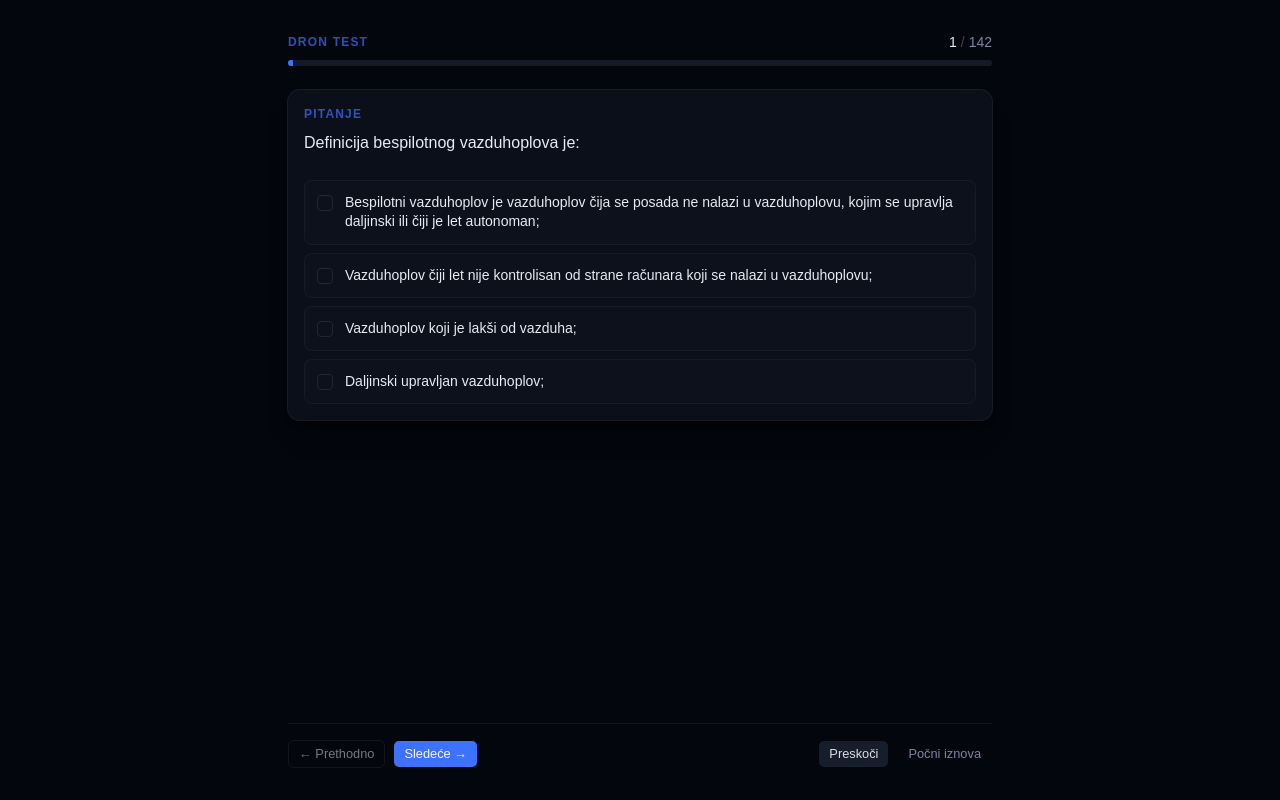
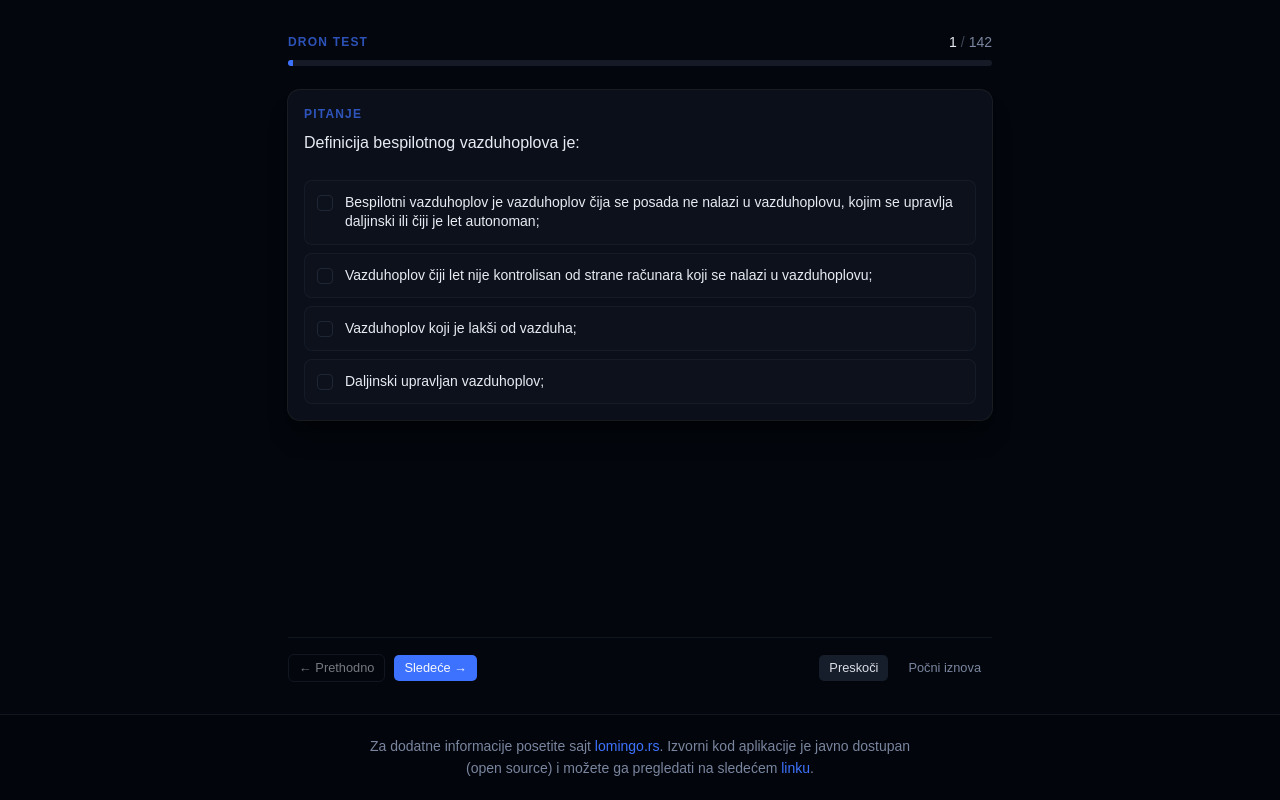
Before and after one commit to Aur316/SerbianDronTestSimulatorReact, a React (Vite) app: page / in a window 1280 px wide. Built offline with nearby package versions, Linux system fonts and the light colour scheme.

Commit message:
Refactor App component to include AppFooter and adjust layout structure; update Questions component to improve flex behavior and ensure proper rendering in various states; modify QuestionLayout for consistent height management.

```diff
--- a/src/App.tsx
+++ b/src/App.tsx
@@ -1,5 +1,13 @@
+import { AppFooter } from "@/components/app-footer/app-footer"
 import { Questions } from "@/components/questions/questions"
 
 export default function App() {
-  return <Questions />
+  return (
+    <div className="bg-background flex min-h-dvh flex-col">
+      <main className="flex min-h-0 flex-1 flex-col">
+        <Questions />
+      </main>
+      <AppFooter />
+    </div>
+  )
 }
--- /dev/null
+++ b/src/components/app-footer/app-footer.tsx
@@ -0,0 +1,17 @@
+import { Link } from "@/components/link/link"
+import { LOMINGO_INFO_URL, SOURCE_CODE_URL } from "@/utils/constants"
+
+export const AppFooter = () => {
+  return (
+    <footer className="border-border/50 bg-background/80 mt-auto border-t py-5 backdrop-blur-sm">
+      <div className="mx-auto flex w-full max-w-3xl flex-col items-center gap-4 px-4 md:px-8">
+        <p className="text-muted-foreground max-w-xl text-center text-xs leading-relaxed md:text-sm">
+          Za dodatne informacije posetite sajt{" "}
+          <Link href={LOMINGO_INFO_URL}>lomingo.rs</Link>. Izvorni kod
+          aplikacije je javno dostupan (open source) i možete ga pregledati na
+          sledećem <Link href={SOURCE_CODE_URL}>linku</Link>.
+        </p>
+      </div>
+    </footer>
+  )
+}
--- /dev/null
+++ b/src/components/link/link.tsx
@@ -0,0 +1,28 @@
+import { cn } from "@/lib/utils"
+
+import type { HtmlHTMLAttributes, PropsWithChildren } from "react"
+
+export interface LinkProps extends HtmlHTMLAttributes<HTMLAnchorElement> {
+  href: string
+}
+
+export const Link = ({
+  href,
+  children,
+  ...props
+}: PropsWithChildren<LinkProps>) => {
+  return (
+    <a
+      href={href}
+      target="_blank"
+      rel="noopener noreferrer"
+      className={cn(
+        "text-primary hover:text-primary/80 cursor-pointer font-bold font-medium hover:underline",
+        props.className,
+      )}
+      {...props}
+    >
+      {children}
+    </a>
+  )
+}
--- a/src/components/question-layout/question-layout.tsx
+++ b/src/components/question-layout/question-layout.tsx
@@ -24,7 +24,7 @@ export const QuestionLayout = ({
   onRestart,
 }: PropsWithChildren<QuestionLayoutProps>) => {
   return (
-    <div className="mx-auto flex min-h-screen w-full max-w-3xl flex-col gap-6 p-4 md:p-8">
+    <div className="mx-auto flex min-h-0 w-full max-w-3xl flex-1 flex-col gap-6 p-4 md:p-8">
       <CustomProgressBar
         currentIndex={currentIndex}
         total={total}
--- a/src/components/questions/questions.tsx
+++ b/src/components/questions/questions.tsx
@@ -27,7 +27,7 @@ export const Questions = () => {
 
   if (!questions.length) {
     return (
-      <div className="text-muted-foreground flex min-h-screen items-center justify-center p-8">
+      <div className="text-muted-foreground flex min-h-0 flex-1 flex-col items-center justify-center p-8">
         Nema učitanih pitanja.
       </div>
     )
@@ -37,7 +37,7 @@ export const Questions = () => {
 
   if (atEnd) {
     return (
-      <div className="mx-auto flex min-h-screen max-w-md flex-col items-center justify-center gap-6 p-8 text-center">
+      <div className="mx-auto flex min-h-0 max-w-md flex-1 flex-col items-center justify-center gap-6 p-8 text-center">
         <div className="flex size-20 items-center justify-center rounded-full border border-emerald-500/30 bg-emerald-500/10 text-4xl">
           ✓
         </div>
--- a/src/utils/constants.ts
+++ b/src/utils/constants.ts
@@ -1 +1,6 @@
 export const INDEX_STORAGE_KEY = "serbian-drone-quiz-question-index"
+
+export const LOMINGO_INFO_URL = "https://www.lomingointernational.com/"
+
+export const SOURCE_CODE_URL =
+  "https://github.com/Aur316/SerbianDronTestSimulatorReact"
```
